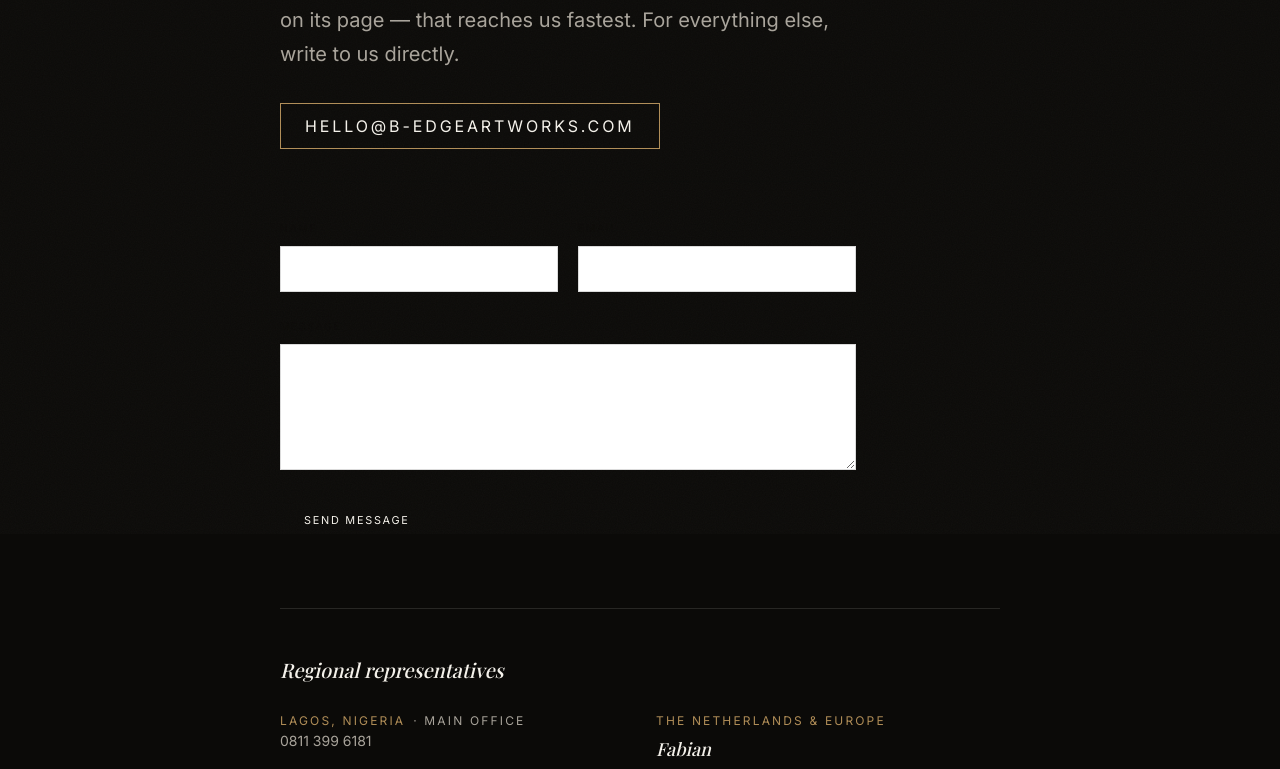
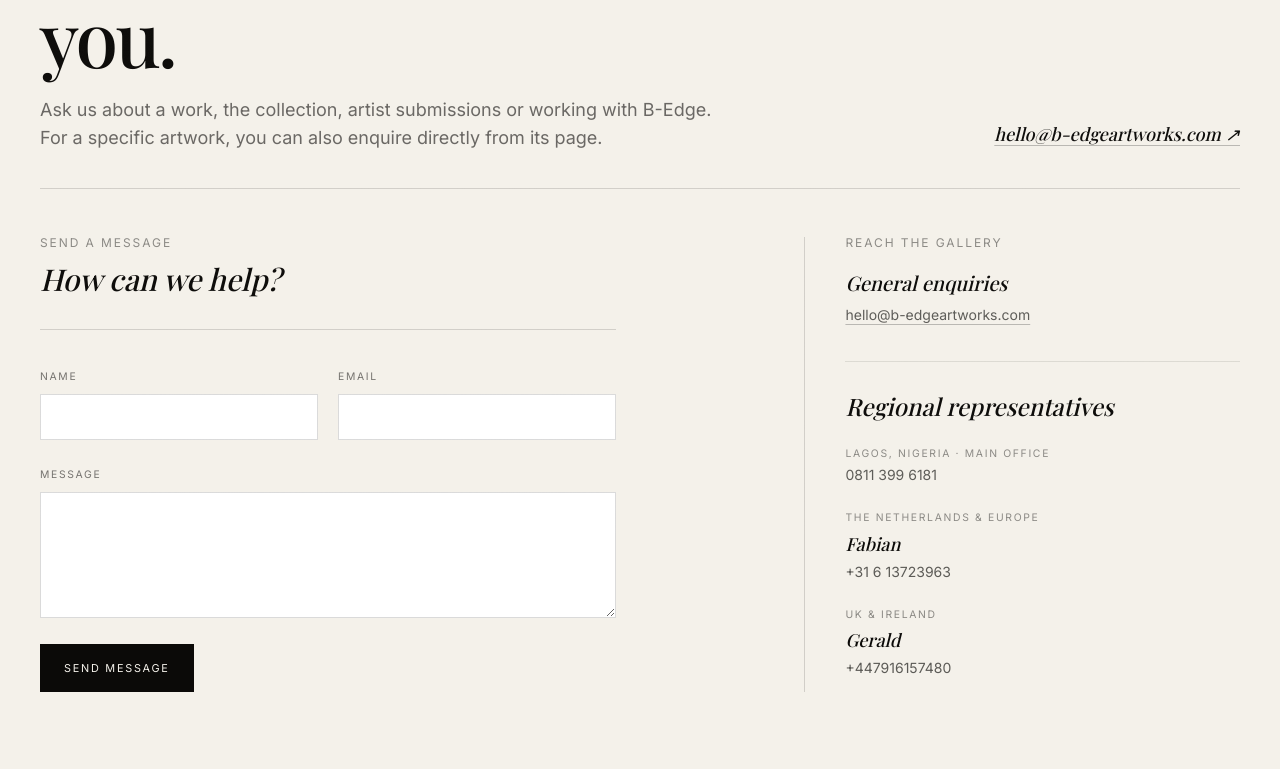
Before and after one commit to oghenenoghie/pronlart2026, a Next.js app: page /contact in a window 1280 px wide. Shown: the part 266-1035 px from the top of the page. Built offline with nearby package versions, Linux system fonts and the light colour scheme; no server answers.

Commit message:
Redesign public discovery and information pages in B-Edge editorial style

```diff
--- a/app/contact/page.tsx
+++ b/app/contact/page.tsx
@@ -1,6 +1,7 @@
 import type { Metadata } from "next";
+import Link from "next/link";
 import { Reveal } from "@/components/motion/Reveal";
-import { buttonClass } from "@/components/ui/button";
+import { PageIntro } from "@/components/common/PageIntro";
 import { ContactForm } from "@/components/forms/ContactForm";
 
 export const metadata: Metadata = {
@@ -10,48 +11,44 @@ export const metadata: Metadata = {
 
 export default function ContactPage() {
   return (
-    <div className="mx-auto max-w-3xl px-6 py-16">
-      <Reveal>
-        <h1 className="font-display text-display-lg italic text-gesso">Contact</h1>
-        <p className="mt-6 max-w-xl font-body text-lede text-ash">
-          For enquiries about a specific work, use the enquire button on its page — that reaches us
-          fastest. For everything else, write to us directly.
-        </p>
-        <a href="mailto:hello@b-edgeartworks.com" className={buttonClass("primary", "mt-8")}>
-          hello@b-edgeartworks.com
-        </a>
-      </Reveal>
+    <main className="min-h-screen bg-gesso text-ink">
+      <div className="mx-auto max-w-7xl px-6 py-14 sm:py-20 md:px-10">
+        <PageIntro
+          eyebrow="Start a conversation"
+          title="We'd like to hear from you."
+          description="Ask us about a work, the collection, artist submissions or working with B-Edge. For a specific artwork, you can also enquire directly from its page."
+          aside={<Link href="mailto:hello@b-edgeartworks.com" className="font-display text-lg italic text-ink underline decoration-ink/25 underline-offset-4 hover:decoration-gilt">hello@b-edgeartworks.com ↗</Link>}
+        />
 
-      <Reveal>
+        <div className="mt-12 grid gap-12 lg:grid-cols-[minmax(0,1.1fr)_minmax(280px,0.7fr)] lg:gap-20">
+          <section>
+            <p className="font-body text-label uppercase tracking-[0.16em] text-ink/45">Send a message</p>
+            <h2 className="mt-3 font-display text-3xl italic text-ink">How can we help?</h2>
             <ContactForm />
-      </Reveal>
+          </section>
 
-      <Reveal>
-        <div className="mt-16 border-t border-line pt-12">
-          <h2 className="font-display text-h3 italic text-gesso">Regional representatives</h2>
-          <div className="mt-8 grid grid-cols-1 gap-8 sm:grid-cols-2">
+          <aside className="border-t border-ink/15 pt-7 lg:border-l lg:border-t-0 lg:pl-10 lg:pt-0">
+            <p className="font-body text-label uppercase tracking-[0.16em] text-ink/45">Reach the gallery</p>
+            <div className="mt-5">
+              <p className="font-display text-xl italic text-ink">General enquiries</p>
+              <a href="mailto:hello@b-edgeartworks.com" className="mt-2 block font-body text-sm text-ink/65 underline decoration-ink/25 underline-offset-4 hover:decoration-gilt">hello@b-edgeartworks.com</a>
+            </div>
+            <div className="mt-9 border-t border-ink/10 pt-7">
+              <h3 className="font-display text-2xl italic text-ink">Regional representatives</h3>
+              <div className="mt-6 space-y-6">
                 {REPRESENTATIVES.map((rep) => (
                   <div key={rep.region}>
-                <p className="font-body text-label uppercase tracking-[0.18em] text-gilt">
-                  {rep.region}
-                  {rep.main && (
-                    <span className="ml-2 text-ash">
-                      · Main office
-                    </span>
-                  )}
-                </p>
-                {rep.name && <p className="mt-2 font-display text-lg italic text-gesso">{rep.name}</p>}
-                {rep.phone && (
-                  <a href={`tel:${rep.phone}`} className="mt-1 block font-body text-sm text-ash hover:text-gesso">
-                    {rep.phone}
-                  </a>
-                )}
+                    <p className="font-body text-[0.65rem] uppercase tracking-[0.16em] text-ink/45">{rep.region}{rep.main ? " · Main office" : ""}</p>
+                    {rep.name && <p className="mt-1 font-display text-lg italic text-ink">{rep.name}</p>}
+                    <a href={"tel:" + rep.phone.replace(/[^d+]/g, "")} className="mt-1 inline-block font-body text-sm text-ink/65 hover:text-ink">{rep.phone}</a>
                   </div>
                 ))}
               </div>
             </div>
-      </Reveal>
+          </aside>
         </div>
+      </div>
+    </main>
   );
 }
 
```
Lines whose indentation alone changed are shown as unchanged.
